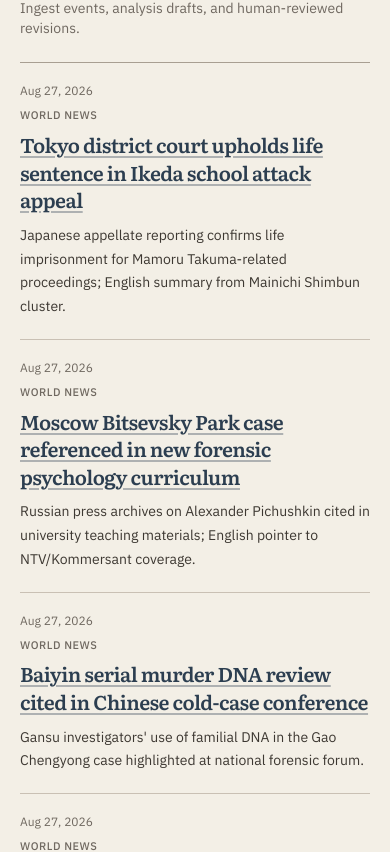
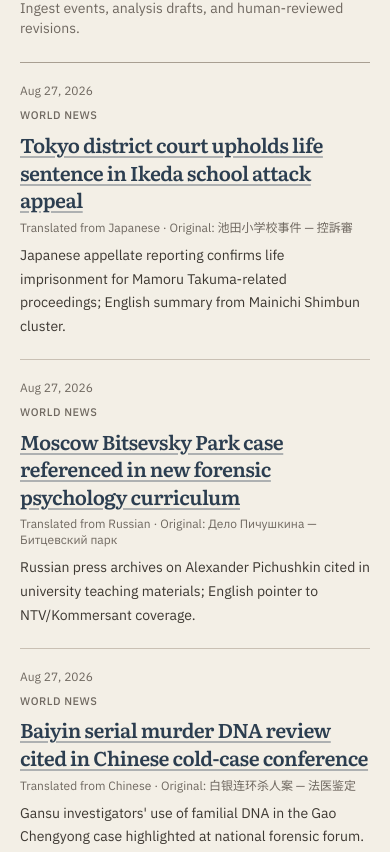
Before and after one commit to Duynguyen0106/motive-index, a Next.js app: page /live in a window 390 px wide. Shown: the part 4336-5188 px from the top of the page. Built offline with nearby package versions, Linux system fonts and the light colour scheme; no server answers.

Commit message:
Show translation metadata on world news in live feed

```diff
--- a/src/components/LiveFeedClient.tsx
+++ b/src/components/LiveFeedClient.tsx
@@ -44,9 +44,24 @@ export function LiveFeedClient({ initial }: { initial: LiveUpdate[] }) {
                 <Link href={`/cases/${u.caseSlug}`} className="text-link display text-xl md:text-2xl">
                   {u.headline}
                 </Link>
+              ) : u.kind === "world_news" && u.sourceUrl ? (
+                <a
+                  href={u.sourceUrl}
+                  target="_blank"
+                  rel="noreferrer"
+                  className="display text-xl text-[var(--ink)] hover:text-[var(--accent)] md:text-2xl"
+                >
+                  {u.headline}
+                </a>
               ) : (
                 <p className="display text-xl text-[var(--ink)] md:text-2xl">{u.headline}</p>
               )}
+              {u.languageLabel && u.language !== "en" ? (
+                <p className="mt-1 text-xs text-[var(--muted)]">
+                  Translated from {u.languageLabel}
+                  {u.originalHeadline ? ` · Original: ${u.originalHeadline}` : ""}
+                </p>
+              ) : null}
               <p className="body-copy mt-2 text-sm text-[var(--ink-soft)]">{u.summary}</p>
             </div>
           </div>
```
